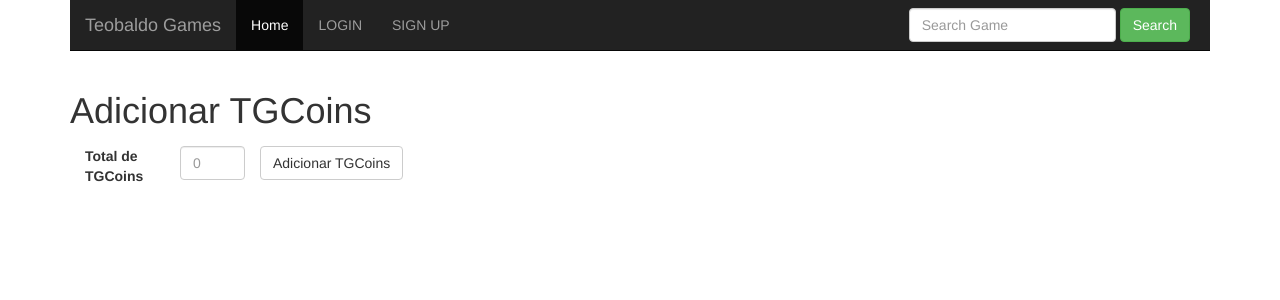
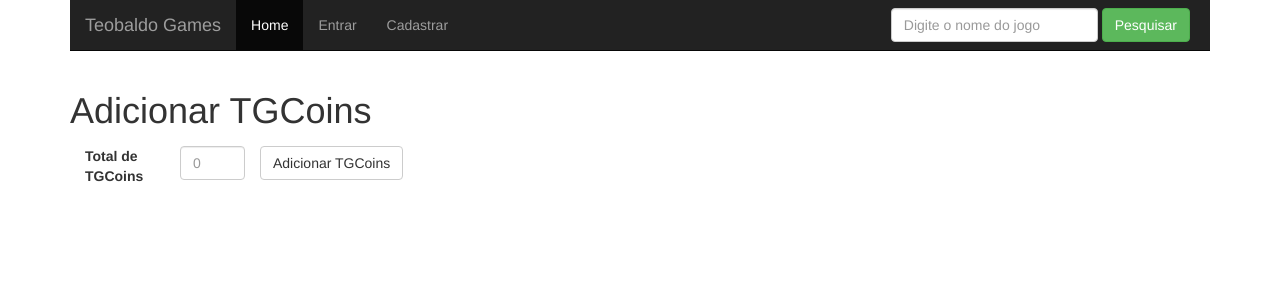
Before and after one commit to jcwillian/TeobaldoGames, a Flask app: page /addcoin in a window 1280 px wide. Shown: the top 300 px of the page. Run offline with Flask 2, Linux system fonts and the light colour scheme; parts of the project's set-up code (start-up, migrations or seed data) failed here and were passed over; some libraries are stand-ins or nearby versions.

Commit message:
mudando para portugues

```diff
--- a/TeobaldoGames/templates/base.html
+++ b/TeobaldoGames/templates/base.html
@@ -41,32 +41,32 @@
               <ul class="nav navbar-nav">
                 <li class="active"><a href="{{ url_for('home') }}">Home</a></li>
                 {% if g.user.is_authenticated() %}
-                            <li><a href="{{ url_for('addgame') }}">Add Game</a></li>
-                            <li><a href="{{ url_for('mylistgames') }}">MY LIST GAME</a></li>
+                            <li><a href="{{ url_for('addgame') }}">Adicionar Jogo</a></li>
+                            <li><a href="{{ url_for('mylistgames') }}">Meus Jogos</a></li>
                             <li><a href="{{ url_for('user', nickname=g.user.nickname, id = g.user.id)}}">{{g.user.nickname}}</a></li>
                             <li class="dropdown">
                   <a href="#" class="dropdown-toggle" data-toggle="dropdown" role="button" aria-expanded="false">Perfil <span class="caret"></span></a>
                   <ul class="dropdown-menu" role="menu">
 
-                    <li><a href="{{ url_for('addcoin')}}">Add coin</a></li>
-                    <li><a href="{{ url_for('editeperfil')}}">Edit Perfil</a></li>
-                    <li><a href="{{ url_for('editephoto')}}">Edit Photo</a></li>
+                    <li><a href="{{ url_for('addcoin')}}">Adicionar TGCoin</a></li>
+                    <li><a href="{{ url_for('editeperfil')}}">Editar Perfil</a></li>
+                    <li><a href="{{ url_for('editephoto')}}">Editar Foto</a></li>
                     <li class="divider"></li>
-                    <li><a href="{{ url_for('logout') }}">Logout</a></li>
+                    <li><a href="{{ url_for('logout') }}">Sair</a></li>
                   </ul>
                 </li>
                         {% else %}
-                            <li><a href="{{ url_for('login') }}">LOGIN</a></li>
-                            <li><a href="{{ url_for('singup') }}">SIGN UP</a></li>
+                            <li><a href="{{ url_for('login') }}">Entrar</a></li>
+                            <li><a href="{{ url_for('singup') }}">Cadastrar</a></li>
                         {% endif %}
 
               </ul>
               <div id="navbar" class="navbar-collapse collapse">
           <form action="{{url_for('game')}}" class="navbar-form navbar-right" role="form" style="margin-right: 20px;" method="post">
             <div class="form-group">
-              <input name ='search' type="text" placeholder="Search Game" class="form-control">
+              <input name ='search' type="text" placeholder="Digite o nome do jogo" class="form-control">
             </div>
-            <button type="submit" class="btn btn-success">Search</button>
+            <button type="submit" class="btn btn-success">Pesquisar</button>
           </form>
         </div><!--/.navbar-collapse -->
       </div>
```
